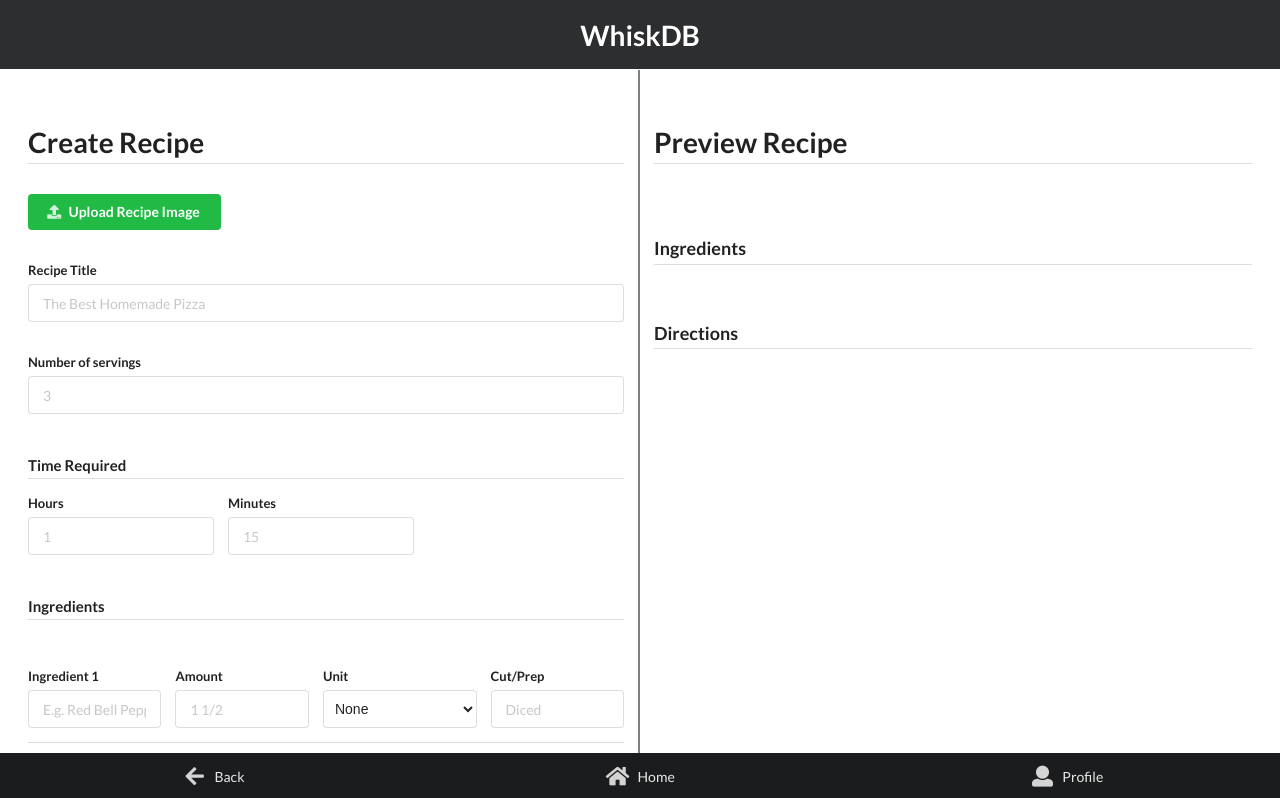
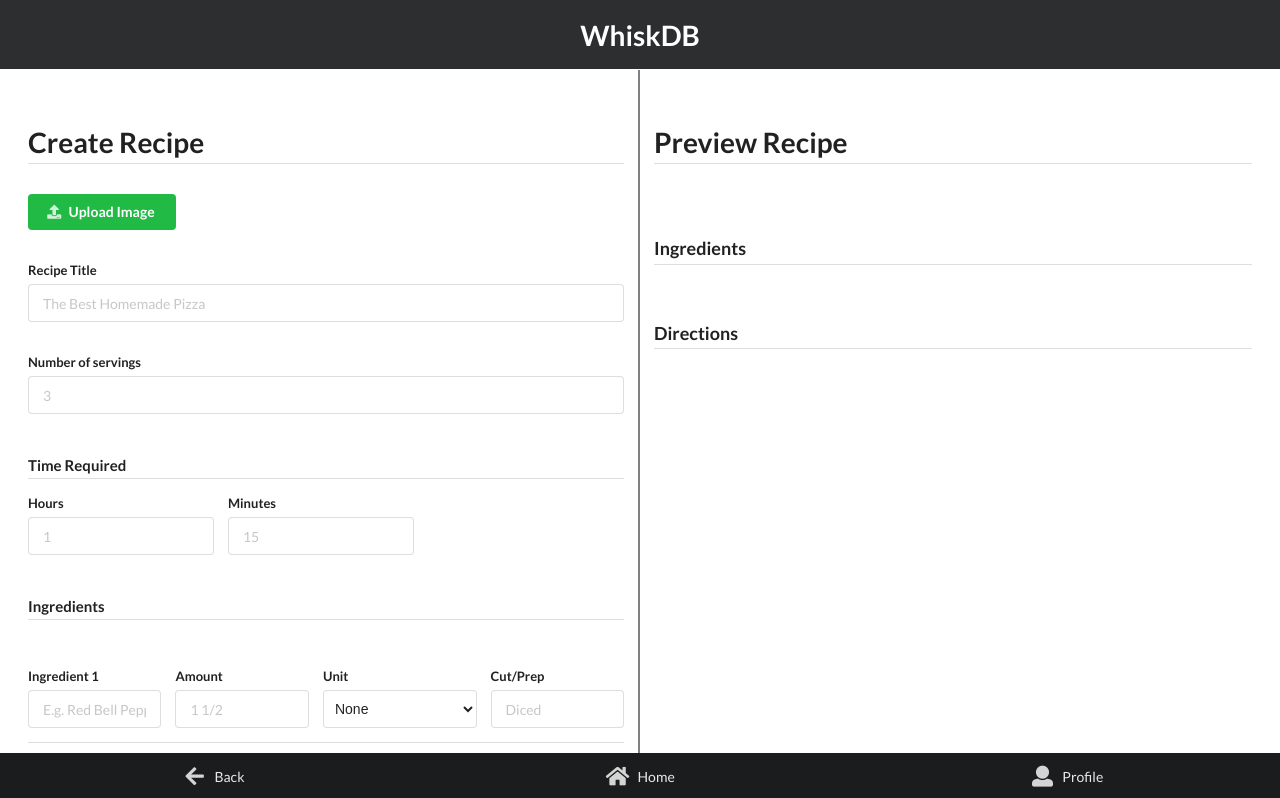
Before and after one commit to MikeBilyeu/WhiskDB, a React (Create React App) app in the folder client/: page /profile/create-recipe in a window 1280 px wide. Shown: the top 798 px of the page. Built offline with nearby package versions, Linux system fonts and the light colour scheme.

Commit message:
Add ImageUpload component and Track state of Iamge upload

```diff
--- /dev/null
+++ b/client/src/components/profile/createRecipe/ImageUpload.js
@@ -0,0 +1,19 @@
+import React, {Component} from 'react'
+
+const ImageUpload = ({input: {onChange}}) =>{
+
+    return(
+      <div>
+      <label className='ui button positive' htmlFor='ImageUpload'><i className="upload icon"></i>Upload Image</label>
+      <input
+       type='file'
+       accept='.jpg, .png, .jpeg'
+       onChange={(e) => onChange(e.target.files[0])}
+       id='ImageUpload'
+       style={{display: 'none'}}
+      /></div>
+
+    )
+}
+
+export default ImageUpload;
--- a/client/src/components/profile/createRecipe/NewRecipe.js
+++ b/client/src/components/profile/createRecipe/NewRecipe.js
@@ -1,12 +1,11 @@
 import React from "react";
 import { Field, FieldArray, reduxForm } from "redux-form";
-import { connect } from "react-redux";
 
-import RenderDropDown from "./RenderDropDown";
+
 import TextInput from "./TextInput";
-import TextAreaInput from "./TextAreaInput";
 import IngredientInputs from "./IngredientInput";
 import DirectionInput from "./DirectionInput";
+import ImageUpload from './ImageUpload';
 
 class NewRecipe extends React.Component {
   renderError({ error, touched }) {
@@ -40,16 +39,7 @@
           <div className="ui hidden divider" />
           <h1 className="ui dividing header">Create Recipe</h1>
           <div className="ui hidden divider" />
-          <label htmlFor="imageFile" className="ui medium green button">
-            <i className="ui upload icon" />
-            Upload Recipe Image
-          </label>
-          <input
-            type="file"
-            onChange={this.onImageChange}
-            id="imageFile"
-            style={{ display: "none" }}
-          />
+          <Field name="image" component={ImageUpload} />
           <div className="ui hidden divider" />
           <Field
             name="title"
```
